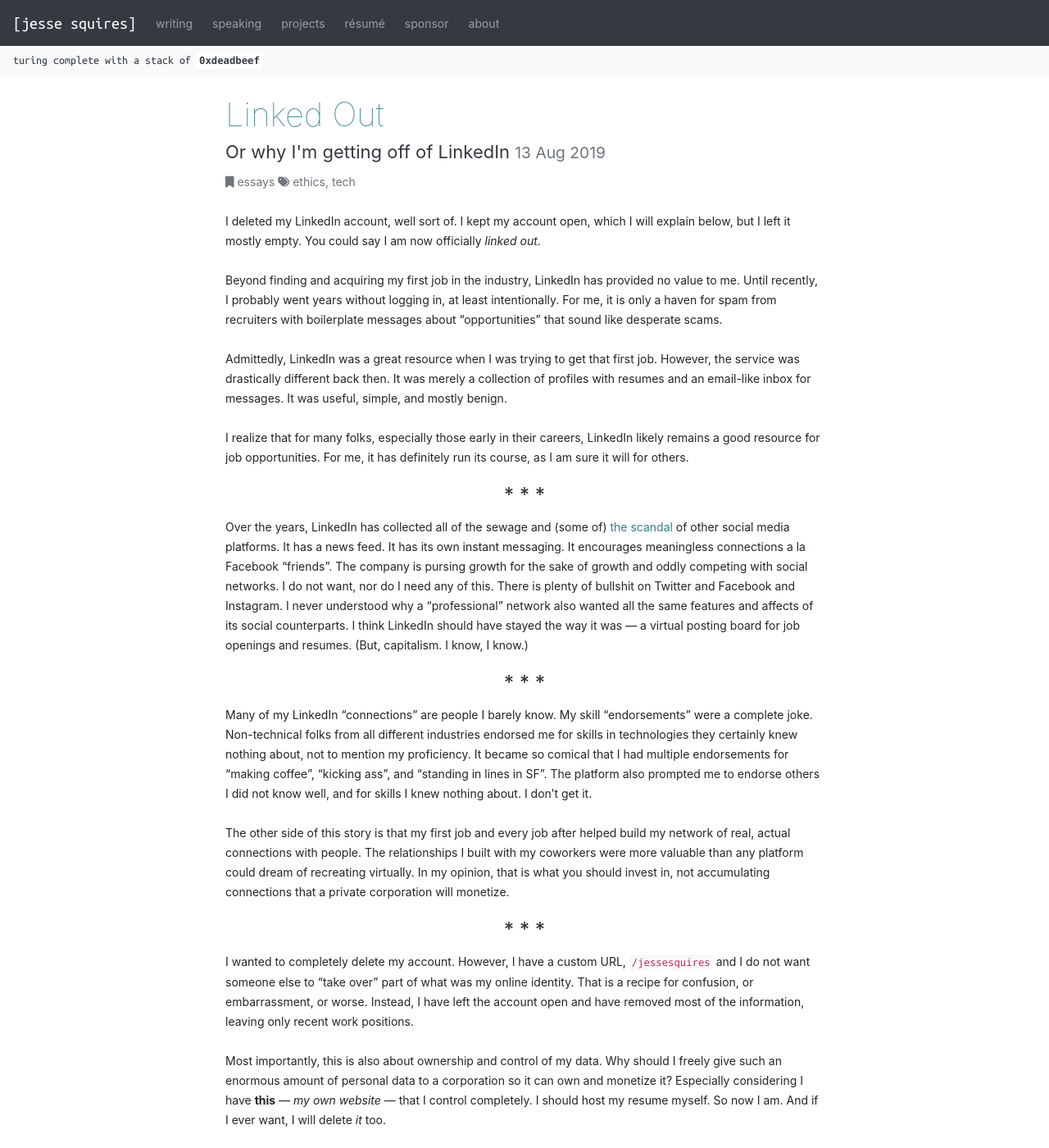
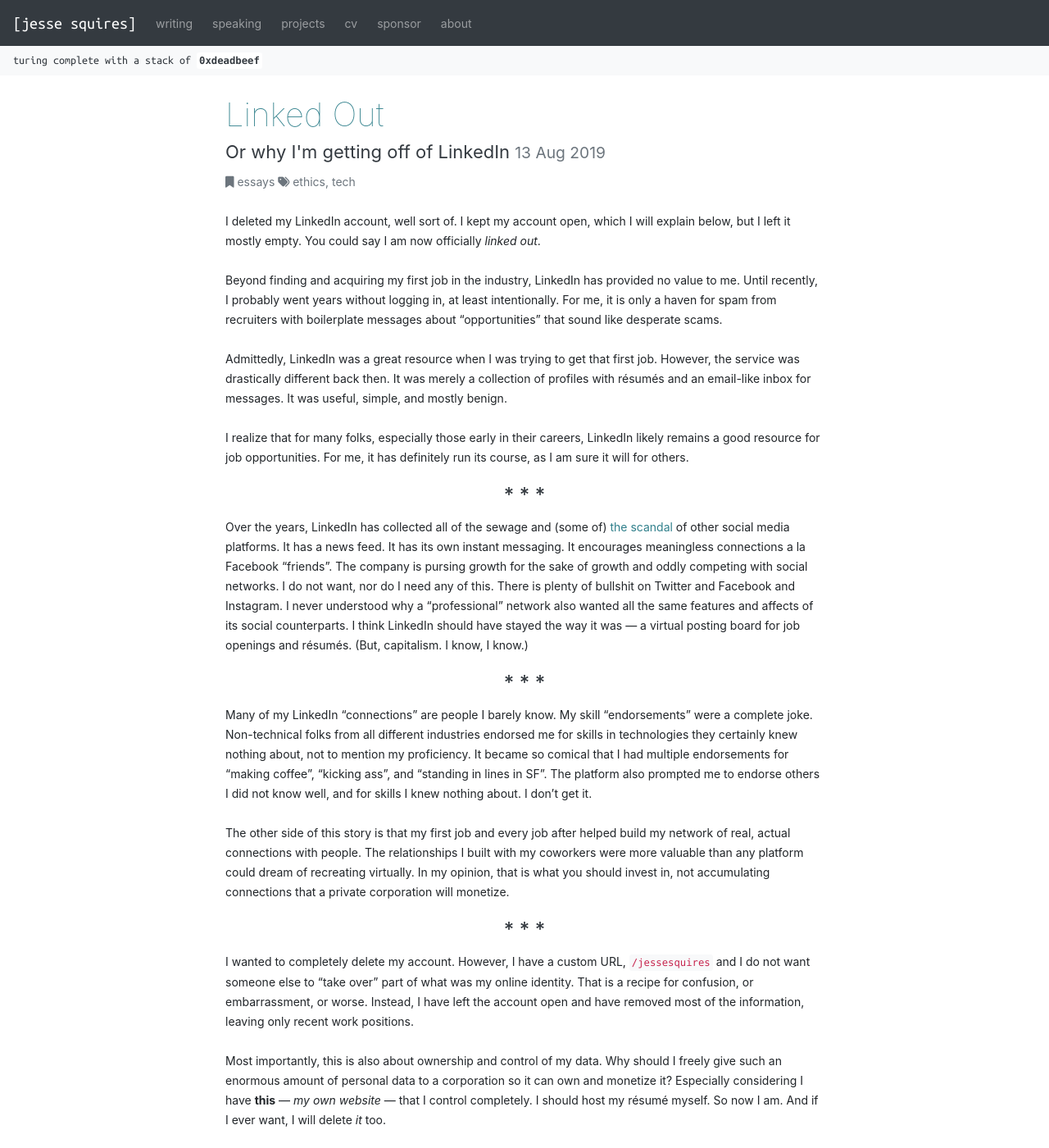
Before and after one commit to jessesquires/jessesquires.com, a Jekyll site: the page built from _posts/2019-08-13-linked-out.md, in a window 1280 px wide and 1400 px high. Shown: the whole window at 82% size. Built offline with Jekyll 4.4.1, drawn with Linux system fonts in a browser that asks for light colours; nearby versions of some CDN libraries; library files that are not in the unit come from our copies.

Commit message:
Minor resume updates

```diff
--- a/_includes/header.html
+++ b/_includes/header.html
@@ -15,7 +15,7 @@
                 <a class="nav-link {% if page.url == '/projects/' %}active{% endif %}" href="/projects/">projects</a>
             </li>
             <li class="nav-item mr-2">
-                <a class="nav-link {% if page.url == '/linkedout/' %}active{% endif %}" href="/linkedout/">résumé</a>
+                <a class="nav-link {% if page.url == '/linkedout/' %}active{% endif %}" href="/linkedout/">cv</a>
             </li>
             <li class="nav-item mr-2">
                 <a class="nav-link {% if page.url == '/sponsor/' %}active{% endif %}" href="/sponsor/">sponsor</a>
--- a/_posts/2019-08-13-linked-out.md
+++ b/_posts/2019-08-13-linked-out.md
@@ -13,13 +13,13 @@
 
 Beyond finding and acquiring my first job in the industry, LinkedIn has provided no value to me. Until recently, I probably went years without logging in, at least intentionally. For me, it is only a haven for spam from recruiters with boilerplate messages about "opportunities" that sound like desperate scams.
 
-Admittedly, LinkedIn was a great resource when I was trying to get that first job. However, the service was drastically different back then. It was merely a collection of profiles with resumes and an email-like inbox for messages. It was useful, simple, and mostly benign.
+Admittedly, LinkedIn was a great resource when I was trying to get that first job. However, the service was drastically different back then. It was merely a collection of profiles with résumés and an email-like inbox for messages. It was useful, simple, and mostly benign.
 
 I realize that for many folks, especially those early in their careers, LinkedIn likely remains a good resource for job opportunities. For me, it has definitely run its course, as I am sure it will for others.
 
 {% include break.html %}
 
-Over the years, LinkedIn has collected all of the sewage and (some of) [the scandal](https://www.theguardian.com/technology/2015/oct/07/linkedin-lawsuit-add-connection-feature) of other social media platforms. It has a news feed. It has its own instant messaging. It encourages meaningless connections a la Facebook "friends". The company is pursing growth for the sake of growth and oddly competing with social networks. I do not want, nor do I need any of this. There is plenty of bullshit on Twitter and Facebook and Instagram. I never understood why a "professional" network also wanted all the same features and affects of its social counterparts. I think LinkedIn should have stayed the way it was &mdash; a virtual posting board for job openings and resumes. (But, capitalism. I know, I know.)
+Over the years, LinkedIn has collected all of the sewage and (some of) [the scandal](https://www.theguardian.com/technology/2015/oct/07/linkedin-lawsuit-add-connection-feature) of other social media platforms. It has a news feed. It has its own instant messaging. It encourages meaningless connections a la Facebook "friends". The company is pursing growth for the sake of growth and oddly competing with social networks. I do not want, nor do I need any of this. There is plenty of bullshit on Twitter and Facebook and Instagram. I never understood why a "professional" network also wanted all the same features and affects of its social counterparts. I think LinkedIn should have stayed the way it was &mdash; a virtual posting board for job openings and résumés. (But, capitalism. I know, I know.)
 
 {% include break.html %}
 
@@ -31,4 +31,4 @@
 
 I wanted to completely delete my account. However, I have a custom URL, `/jessesquires` and I do not want someone else to "take over" part of what was my online identity. That is a recipe for confusion, or embarrassment, or worse. Instead, I have left the account open and have removed most of the information, leaving only recent work positions.
 
-Most importantly, this is also about ownership and control of my data. Why should I freely give such an enormous amount of personal data to a corporation so it can own and monetize it? Especially considering I have **this** &mdash; *my own website* &mdash; that I control completely. I should host my resume myself. So now I am. And if I ever want, I will delete *it* too.
+Most importantly, this is also about ownership and control of my data. Why should I freely give such an enormous amount of personal data to a corporation so it can own and monetize it? Especially considering I have **this** &mdash; *my own website* &mdash; that I control completely. I should host my résumé myself. So now I am. And if I ever want, I will delete *it* too.
```
Also changed, not shown: about.md (+1 -1 lines), linkedout.md (+1 -1 lines), projects.md (+1 -1 lines).
